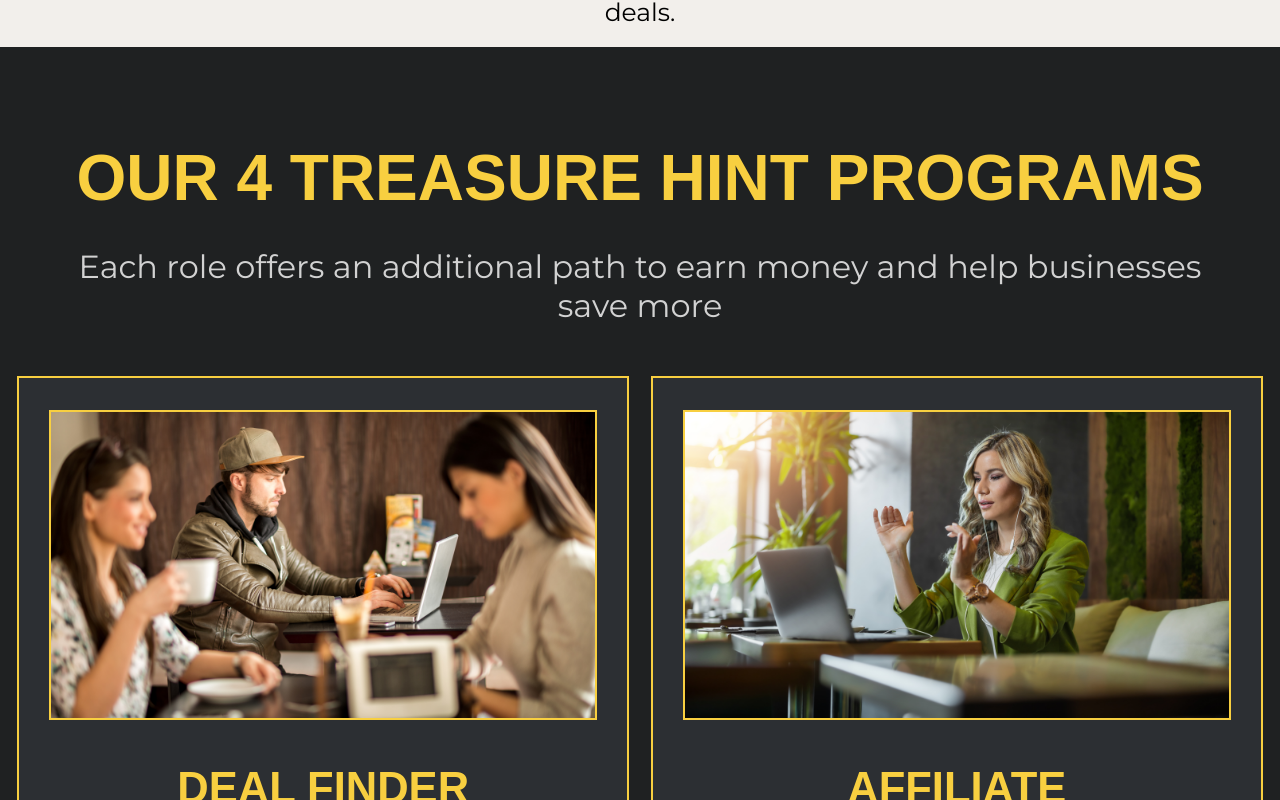
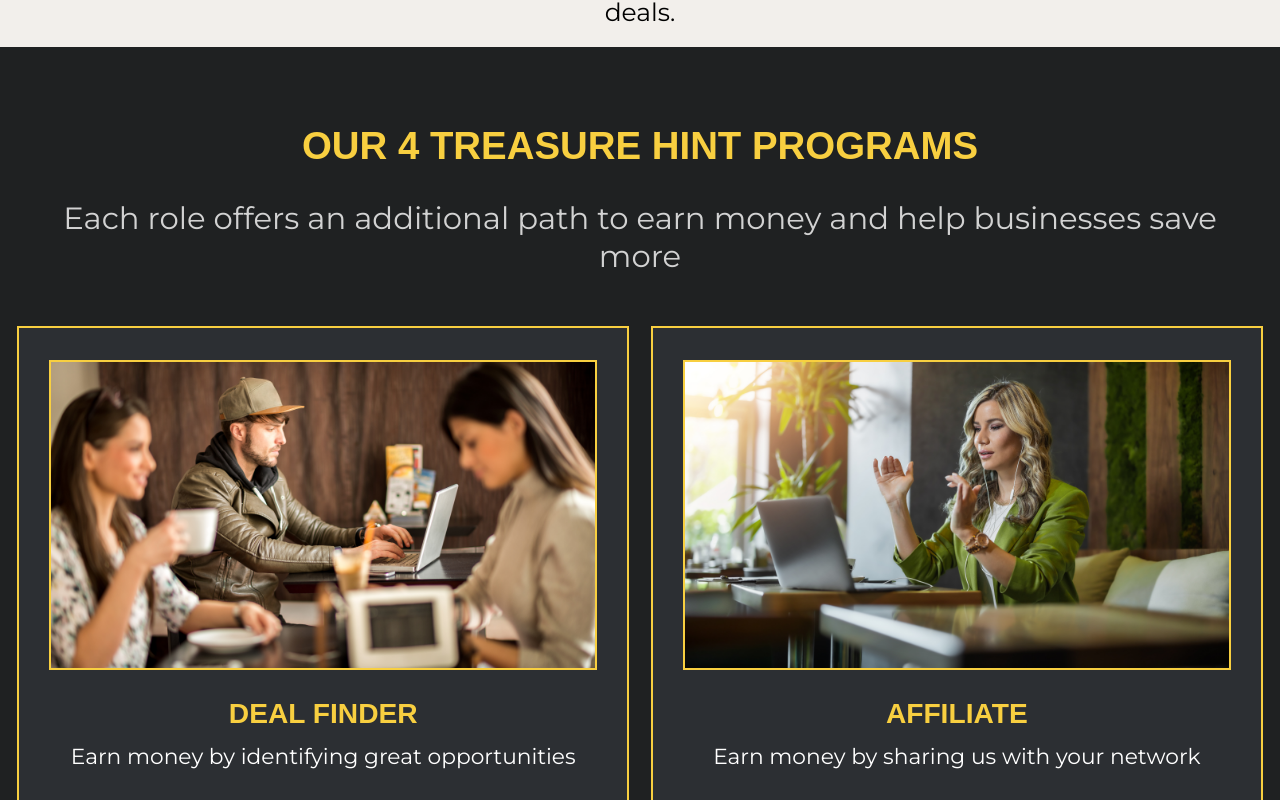
Before and after one commit to anasrajput2580/Project_2580, a React (Create React App) app: page / in a window 1280 px wide. Shown: the part 720-1520 px from the top of the page. Built offline with nearby package versions, Linux system fonts and the light colour scheme.

Commit message:
update sizes in Treasure Hint Sections

```diff
--- a/src/TreasureHintSection.css
+++ b/src/TreasureHintSection.css
@@ -8,7 +8,7 @@
 
 .header1 {
   font-family: 'Barlow Condensed', sans-serif;
-  font-size: 5vw; /* Adjusted for responsiveness */
+  font-size: 3vw; /* Adjusted for responsiveness */
   color: #f8cf40;
   text-transform: uppercase;
   margin-bottom: 2vw; /* Adjusted for responsiveness */
@@ -16,7 +16,7 @@
 
 .paragraph1 {
   font-family: 'Montserrat', sans-serif;
-  font-size: 2.5vw; /* Adjusted for responsiveness */
+  font-size: 2.4vw; /* Adjusted for responsiveness */
   color: rgba(255, 255, 255, 0.8);
   margin-bottom: 4vw; /* Adjusted for responsiveness */
 }
@@ -74,7 +74,7 @@
 /* Title and description styling */
 .role-title {
   font-family: 'Barlow Condensed', sans-serif;
-  font-size: 3.4vw; /* Adjusted for responsiveness */
+  font-size: 2.2vw; /* Adjusted for responsiveness */
   color: #f8cf40;
   text-transform: uppercase;
   margin-bottom: 1vw; /* Adjusted for responsiveness */
@@ -82,7 +82,7 @@
 
 .role-description {
   font-family: 'Montserrat', sans-serif;
-  font-size: 2.6vw; /* Adjusted for responsiveness */
+  font-size: 1.7vw; /* Adjusted for responsiveness */
   color: #ffffff;
   margin-top: 0.5vw; /* Adjusted for responsiveness */
 }
```
